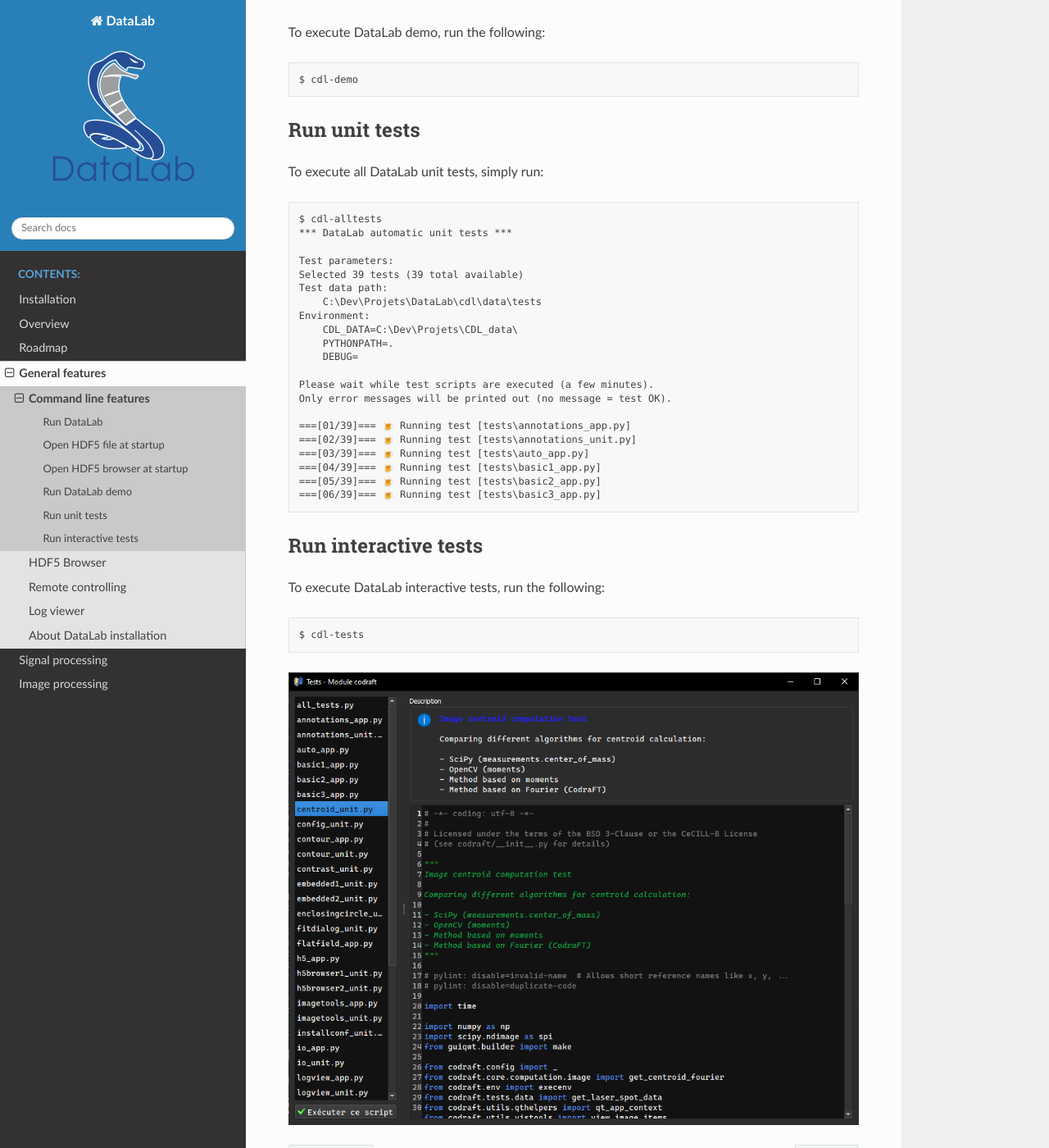
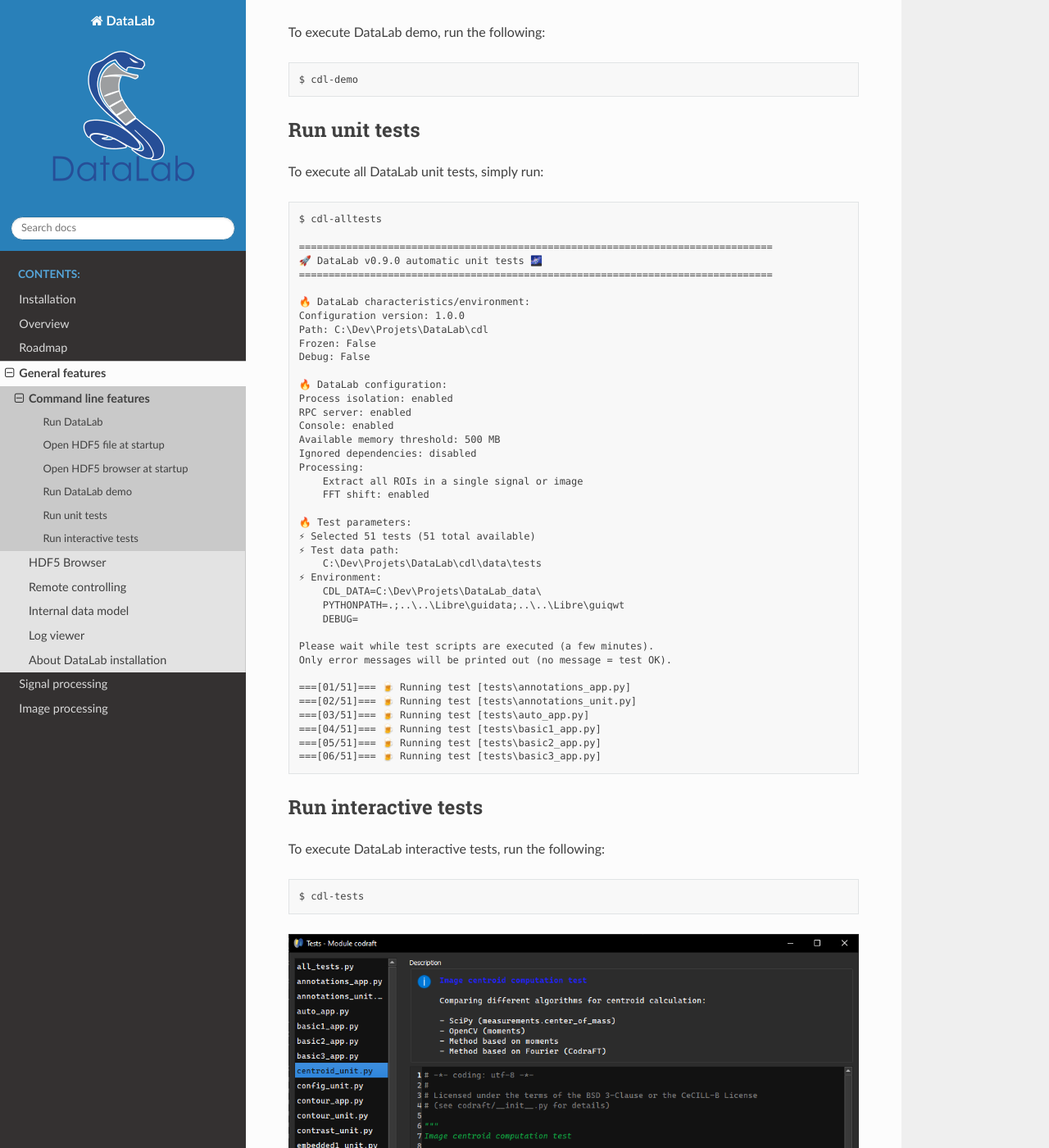
Before and after one commit to DataLab-Platform/DataLab, a Sphinx documentation site: the page built from doc/features/general/command.rst, in a window 1280 px wide and 1400 px high, scrolled down 1185 px. Shown: the whole window at 82% size. Built offline with Sphinx 7.4.7 and the Read the Docs theme 2.0.0, drawn with Linux system fonts in a browser that asks for light colours; formulas are drawn with MathJax 3.

```diff
--- a/doc/features/general/command.rst
+++ b/doc/features/general/command.rst
@@ -61,26 +61,45 @@
 To execute all DataLab unit tests, simply run::
 
     $ cdl-alltests
-    *** DataLab automatic unit tests ***
 
-    Test parameters:
-    Selected 39 tests (39 total available)
-    Test data path:
+    ================================================================================
+    🚀 DataLab v0.9.0 automatic unit tests 🌌
+    ================================================================================
+
+    🔥 DataLab characteristics/environment:
+    Configuration version: 1.0.0
+    Path: C:\Dev\Projets\DataLab\cdl
+    Frozen: False
+    Debug: False
+
+    🔥 DataLab configuration:
+    Process isolation: enabled
+    RPC server: enabled
+    Console: enabled
+    Available memory threshold: 500 MB
+    Ignored dependencies: disabled
+    Processing:
+        Extract all ROIs in a single signal or image
+        FFT shift: enabled
+
+    🔥 Test parameters:
+    ⚡ Selected 51 tests (51 total available)
+    ⚡ Test data path:
         C:\Dev\Projets\DataLab\cdl\data\tests
-    Environment:
-        CDL_DATA=C:\Dev\Projets\CDL_data\
-        PYTHONPATH=.
+    ⚡ Environment:
+        CDL_DATA=C:\Dev\Projets\DataLab_data\
+        PYTHONPATH=.;..\..\Libre\guidata;..\..\Libre\guiqwt
         DEBUG=
 
     Please wait while test scripts are executed (a few minutes).
     Only error messages will be printed out (no message = test OK).
 
-    ===[01/39]=== 🍺 Running test [tests\annotations_app.py]
-    ===[02/39]=== 🍺 Running test [tests\annotations_unit.py]
-    ===[03/39]=== 🍺 Running test [tests\auto_app.py]
-    ===[04/39]=== 🍺 Running test [tests\basic1_app.py]
-    ===[05/39]=== 🍺 Running test [tests\basic2_app.py]
-    ===[06/39]=== 🍺 Running test [tests\basic3_app.py]
+    ===[01/51]=== 🍺 Running test [tests\annotations_app.py]
+    ===[02/51]=== 🍺 Running test [tests\annotations_unit.py]
+    ===[03/51]=== 🍺 Running test [tests\auto_app.py]
+    ===[04/51]=== 🍺 Running test [tests\basic1_app.py]
+    ===[05/51]=== 🍺 Running test [tests\basic2_app.py]
+    ===[06/51]=== 🍺 Running test [tests\basic3_app.py]
 
 Run interactive tests
 ---------------------
--- a/doc/features/general/index.rst
+++ b/doc/features/general/index.rst
@@ -12,5 +12,6 @@
    command
    h5browser
    remotecontrol
+   model
    logviewer
    instviewer
--- a/doc/features/general/remotecontrol.rst
+++ b/doc/features/general/remotecontrol.rst
@@ -52,6 +52,10 @@
   - Get object list
   - Run calculation with parameters
 
+.. note::
+
+    The signal and image objects are described on this section: :ref:`ref-to-model`.
+
 Some examples are provided to help implementing such a communication
 between your application and DataLab:
 
```
Also changed, not shown: doc/features/general/model.rst (added, +24 -0 lines).
